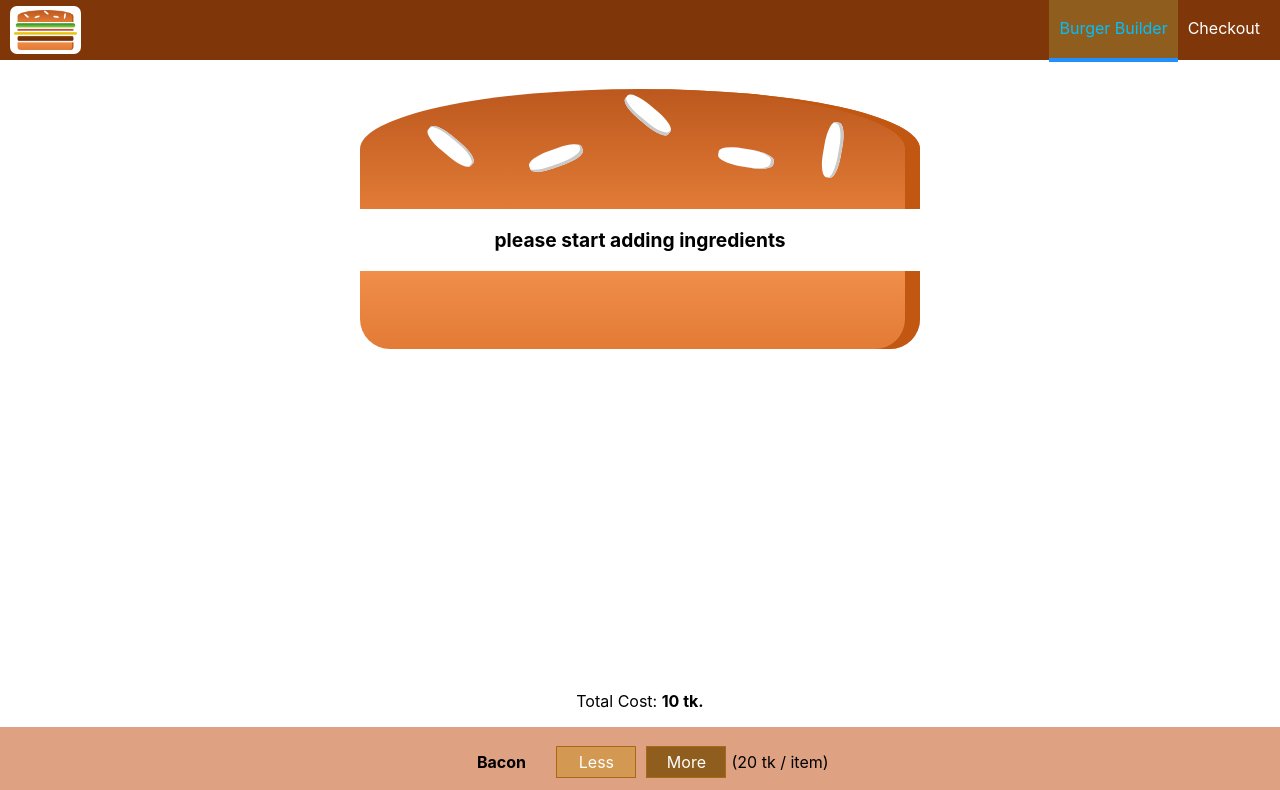
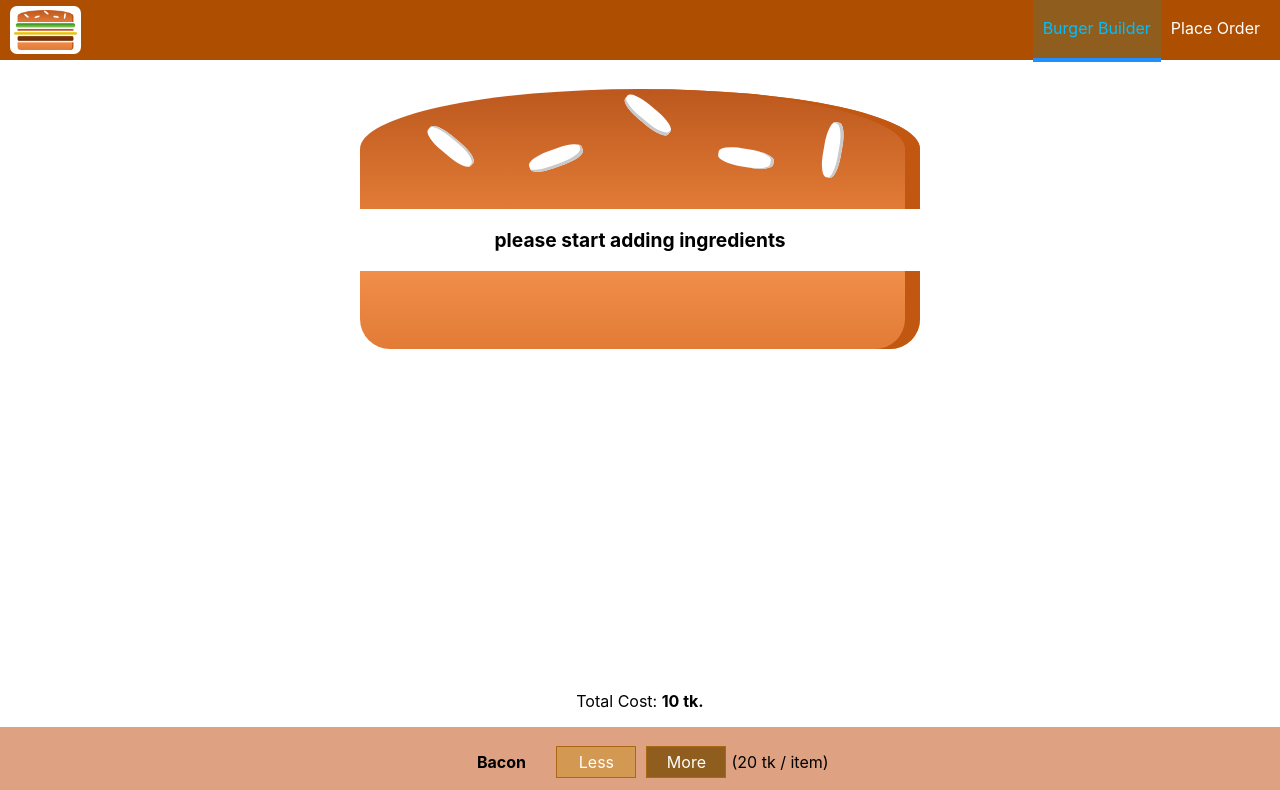
Before and after one commit to shikhor-bjit/burger-builder, a React (Create React App) app: page / in a window 1280 px wide. Shown: the top 790 px of the page. Built offline with nearby package versions, Linux system fonts and the light colour scheme.

Commit message:
Fix Navigation URL

```diff
--- a/src/components/Navigation/NavigationItems/NavigationItems.js
+++ b/src/components/Navigation/NavigationItems/NavigationItems.js
@@ -5,8 +5,8 @@ import NavigationItem from "./NavigationItem/NavigationItem";
 const NavigationItems = props => {
     return (
         <ul className={'NavigationItems'}>
-            <NavigationItem link={'/'} active={true}>{'Burger Builder'}</NavigationItem>
-            <NavigationItem link={'/'}>{'Checkout'}</NavigationItem>
+            <NavigationItem link={'/burger-builder'} active={true}>{'Burger Builder'}</NavigationItem>
+            <NavigationItem link={'/burger-builder'}>{'Place Order'}</NavigationItem>
         </ul>
     );
 };
--- a/src/components/Navigation/Toolbar/Toolbar.css
+++ b/src/components/Navigation/Toolbar/Toolbar.css
@@ -2,7 +2,7 @@
     height: 60px;
     width: 100%;
     padding: 0 10px;
-    background-color: #7f3608;
+    background-color: #ad4e01;
     position: fixed;
     top: 0;
     left: 0;
```
